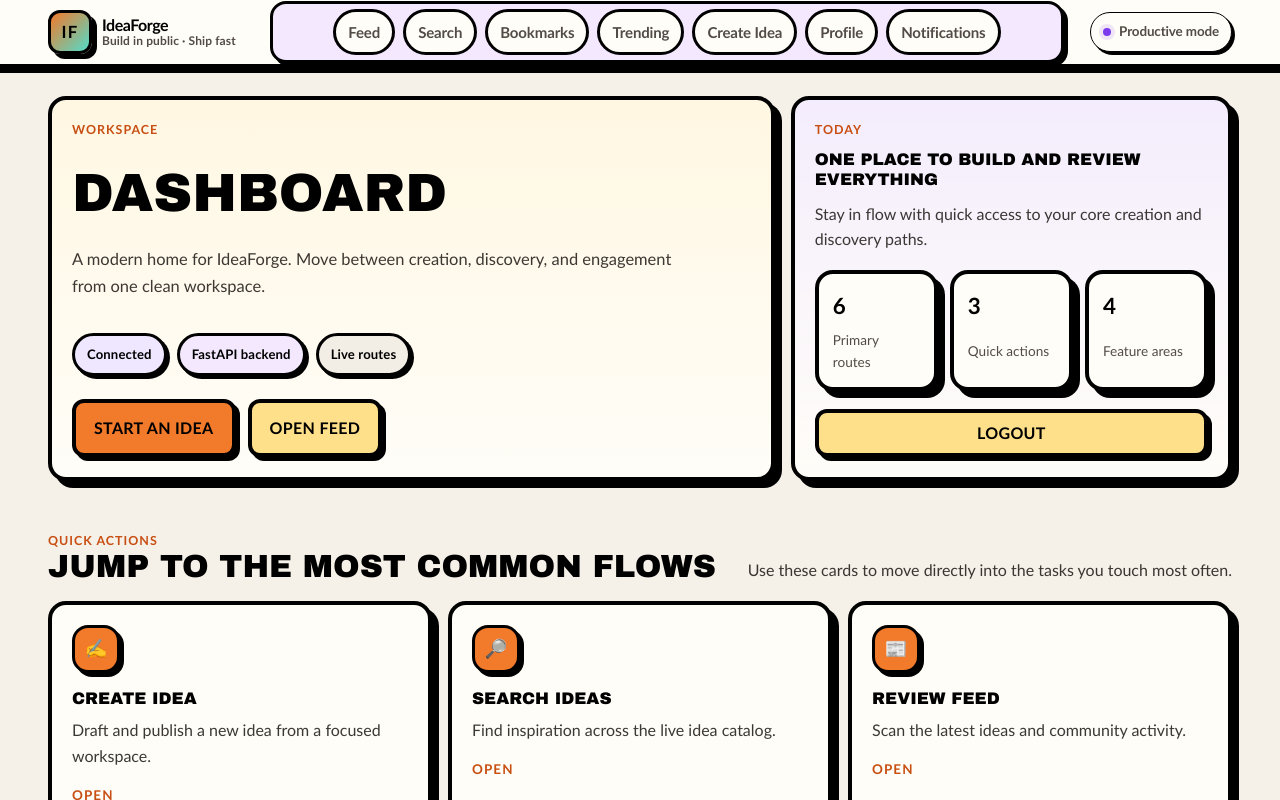
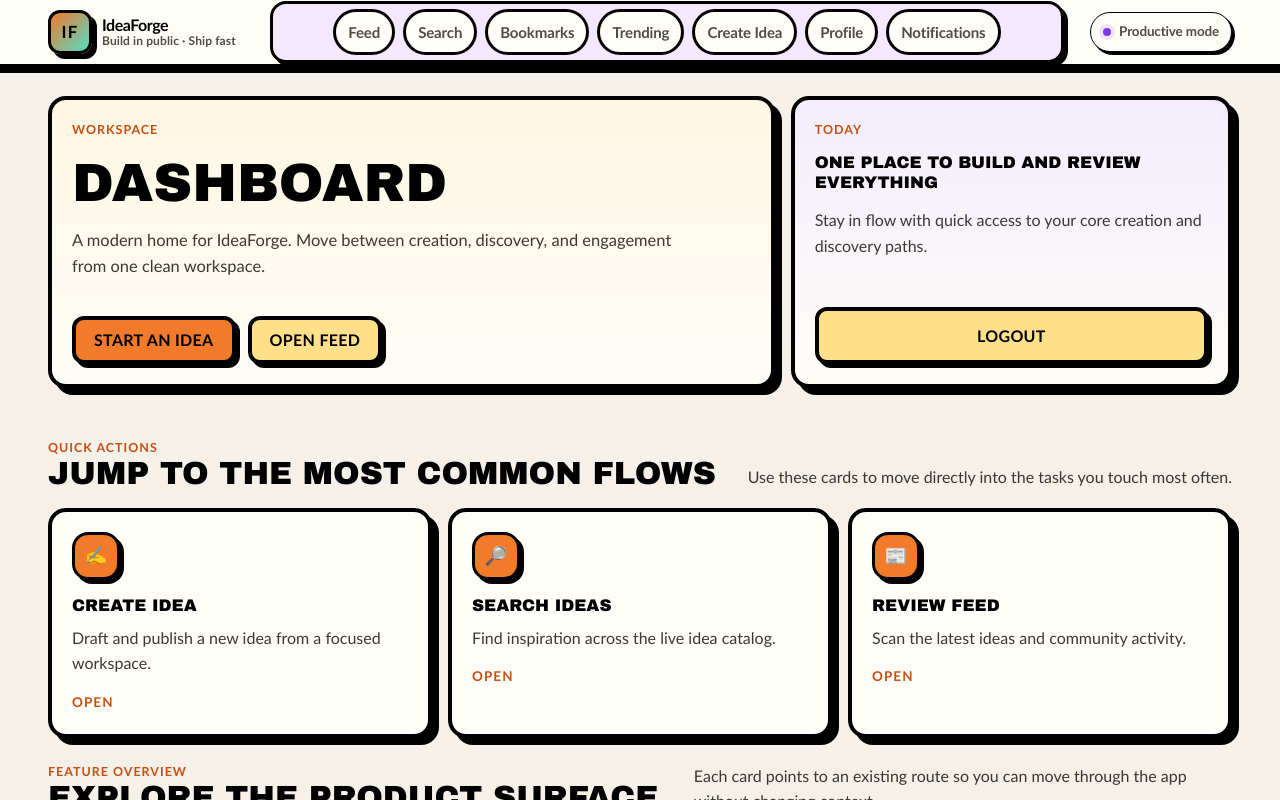
Before and after one commit to sushxnth17/idea-forge, a React app in the folder frontend/: page /dashboard in a window 1280 px wide. Shown: the top 800 px of the page. Built offline with nearby package versions, Linux system fonts and the light colour scheme; sample sign-in values are in the browser's storage; the HTML template or start-up script is replaced by a standard one.

Commit message:
Improve the Dashboard UI

```diff
--- a/frontend/src/pages/Dashboard.jsx
+++ b/frontend/src/pages/Dashboard.jsx
@@ -67,9 +67,9 @@ function Dashboard() {
             </p>
 
             <div className="dashboard-hero__stats" aria-label="Dashboard status">
-              <span className="badge badge--success">Connected</span>
-              <span className="badge">FastAPI backend</span>
-              <span className="badge badge--muted">Live routes</span>
+
+
+
             </div>
 
             <div className="dashboard-hero__actions">
@@ -92,18 +92,7 @@ function Dashboard() {
             </div>
 
             <div className="dashboard-hero__metrics">
-              <div className="dashboard-metric">
-                <span className="dashboard-metric__value">6</span>
-                <span className="dashboard-metric__label">Primary routes</span>
-              </div>
-              <div className="dashboard-metric">
-                <span className="dashboard-metric__value">3</span>
-                <span className="dashboard-metric__label">Quick actions</span>
-              </div>
-              <div className="dashboard-metric">
-                <span className="dashboard-metric__value">4</span>
-                <span className="dashboard-metric__label">Feature areas</span>
-              </div>
+
             </div>
 
             <button onClick={handleLogout} className="button button--secondary button--full">
```
